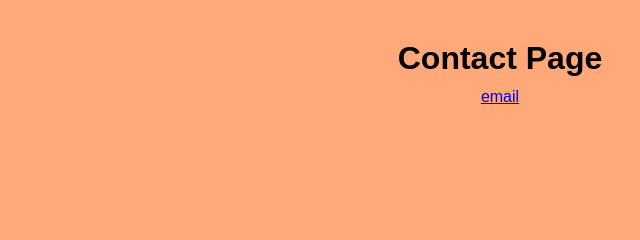
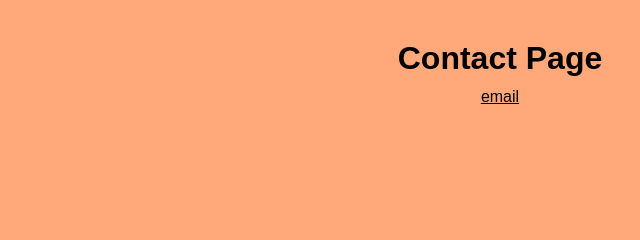
Before and after one commit to christapo/christapo.github.io, a plain HTML site: page contact.html in a window 1280 px wide. Shown: the top 240 px of the page, 250-890 px from the left. Drawn offline with Linux system fonts and the light colour scheme.

Commit message:
emaillinkcolor

```diff
--- a/styles.css
+++ b/styles.css
@@ -51,3 +51,13 @@ body {
   margin: 0.2em 0;
   line-height: 1.4;
 }
+
+/* Style all email (mailto:) links site-wide */
+a[href^="mailto:"] {
+  color: #000000;
+  text-decoration: underline;
+}
+
+a[href^="mailto:"]:hover {
+  color: #67CCFF;
+}
```
